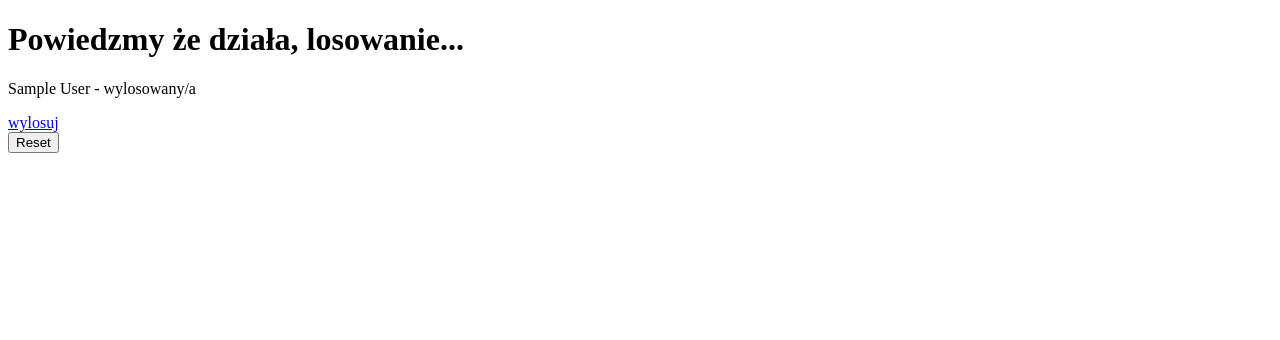
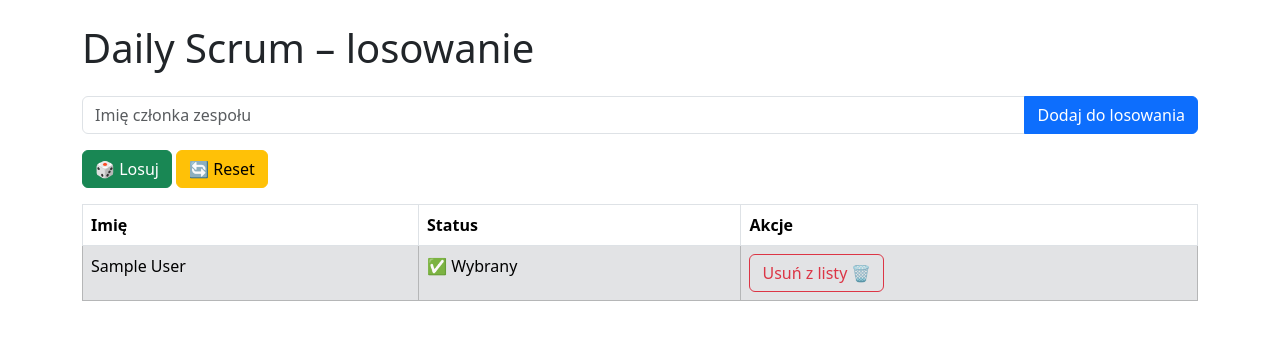
Before and after one commit to Kwasninski/daily_scrum_leader, a Flask app: page /team-members in a window 1280 px wide. Shown: the top 340 px of the page. Run offline with Flask 3, Linux system fonts and the light colour scheme; tables that the repository leaves empty hold one stand-in row (values such as "Sample post").

Commit message:
frontend

```diff
--- a/app.py
+++ b/app.py
@@ -36,24 +36,34 @@ with app.app_context():
 # POST - dodaj czlonka zespolu
 @app.route("/team-members", methods=['POST'])
 def add_team_member():
-    data = request.get_json()
 
-    # walidacja danych
-    if not data:
-        return jsonify({"message": "Brak body requestu"}), 400
+    current_new_team_member = request.form['name']
+    try:
+        new_team_member = TeamMember(name=current_new_team_member)
+        db.session.add(new_team_member)
+        db.session.commit()
+        return redirect("/team-members")
+    except Exception as e:
+        return f"Problem z dodaniem osoby {e}"
 
-    name = data.get("name")
-    if not name:
-        return jsonify({"message": "Pole 'name' jest wymagane"}), 400
 
-    if not isinstance(name, str):
-        return jsonify({"message": "Pole 'name' musi byc stringiem"}), 400
+    # data = request.get_json()
 
-    new_team_member = TeamMember(name=name.strip)
-    db.session.add(new_team_member)
-    db.session.commit()
+    # # walidacja danych
+    # if not data:
+    #     return jsonify({"message": "Brak body requestu"}), 400
 
-    return jsonify({"message": f'dodano czlonka zespolu {new_team_member.name}'}), 201
+    # name = data.get("name")
+    # if not name:
+    #     return jsonify({"message": "Pole 'name' jest wymagane"}), 400
+
+    # if not isinstance(name, str):
+    #     return jsonify({"message": "Pole 'name' musi byc stringiem"}), 400
+    # name = request.form['name']
+
+
+
+    # return jsonify({"message": f'dodano czlonka zespolu {new_team_member.name}'}), 201
 
 
 
@@ -71,8 +81,8 @@ def get_all_team_members():
             }
         team_members_serialized.append(team_member_data)
 
-    if len(team_members_serialized) < 1:
-        return {"message": "brak czlonkow zespolu"}
+    # if len(team_members_serialized) < 1:
+    #     return {"message": "brak czlonkow zespolu"}
 
     return render_template("index.html", team_members_serialized=team_members_serialized)
 
@@ -109,18 +119,18 @@ def update_team_member(id):
 
 
 #DELETE - Usun czlonka zespolu
-@app.route("/team-members/<int:id>", methods=['DELETE'])
-def delete_team_memberid(id):
+@app.route("/team-members/<int:id>/delete", methods=['POST'])
+def delete_team_member_id(id):
     team_member_to_delete = TeamMember.query.get(id)
 
-    try:
-        db.session.delete(team_member_to_delete)
-        db.session.commit()
-    except Exception:
-        return {"message": f"nie znaleziono czlonka zespolu o tym id"}
+    db.session.delete(team_member_to_delete)
+    db.session.commit()
 
+    return redirect("/team-members")
 
-    return jsonify({"message": f"usunięto czlonka zespolu:{team_member_to_delete.name}"})
+    return None
+
+    # return jsonify({"message": f"usunięto czlonka zespolu:{team_member_to_delete.name}"})
 
 
 
@@ -139,6 +149,7 @@ def pick_random_team_member():
 
     # jesli wszyscy maja flage was_picked == True, zwroc info
     if len(available_members) == 0:
+        return redirect("/team-members")
         return {"message": "wszyscy zostali wybrani, resetuj"}
 
     #wylosuj osobe i ustaw flage na TRUE
@@ -165,7 +176,7 @@ def pick_random_team_member():
 
 
 # PUT RESETUJ FLAGE was_picked na False dla wszystkich
-@app.route("/team-member/was-picked/reset", methods=["POST"])
+@app.route("/team-members/was-picked/reset", methods=["POST"])
 def reset_flag_was_picked_for_all():
     team_members_with_flag_to_change_to_false = TeamMember.query.all()
 
@@ -195,24 +206,6 @@ def change_flag_was_picked_for_team_member(id):
 
 
 
-# GET tylko tych którzy maja False dla was_picked - Tych chce pod losowanie randomowego
-@app.route("/only-was-picked", methods=["GET"])
-def get_only_was_picked():
-    # zapisz w zmiennej tylko tych ktorzy maja flage False na was_picked
-    team_members = TeamMember.query.filter_by(was_picked=True).all()
-
-    output_picked = []
-
-    for team_member in team_members:
-        output_picked.append({
-            "id": team_member.id,
-            "name": team_member.name,
-            "was_picked": team_member.was_picked
-        })
-
-    return jsonify({"message": output_picked})
-
-
 
 if __name__ == "__main__":
-    app.run(debug=True)
+    app.run(port=8000, debug=True)
--- a/templates/index.html
+++ b/templates/index.html
@@ -1,33 +1,69 @@
 <!DOCTYPE html>
-<html lang="en">
+<html lang="pl">
 <head>
     <meta charset="UTF-8">
-    <meta name="viewport" content="width=device-width, initial-scale=1.0">
-    <title>Document</title>
+    <title>Daily Scrum Picker</title>
+    <link
+      href="https://cdn.jsdelivr.net/npm/bootstrap@5.3.2/dist/css/bootstrap.min.css"
+      rel="stylesheet"
+    >
 </head>
-<body>
-    <h1>
-        Powiedzmy że działa, losowanie...
-    </h1>
-        <div>
-        {% block body%}
-        {% for member in team_members_serialized %}
+<body class="container mt-4">
 
+<h1 class="mb-4">Daily Scrum – losowanie</h1>
 
-            <p> {{member.name}}{% if member.was_picked == True%} - wylosowany/a</p>
-            {% endif %}
+<!-- Dodaj członka zespołu -->
+<form action="/team-members" method="post" class="mb-3">
+    <div class="input-group">
+        <input
+            type="text"
+            name="name"
+            class="form-control"
+            placeholder="Imię członka zespołu"
+            required
+        >
+        <button class="btn btn-primary" type="submit">Dodaj do losowania</button>
+    </div>
+</form>
 
-        {% endfor %}
+<!-- Akcje -->
+<div class="mb-3">
+    <a href="/team-members/random" class="btn btn-success">🎲 Losuj</a>
 
-        <p></p>
-        <a href="/team-members/random"> wylosuj </a>
-        <form action="/team-member/was-picked/reset" method="post">
-            <button type="submit">Reset</button>
-        </form>
+    <form action="/team-members/was-picked/reset" method="POST" class="d-inline">
+        <button class="btn btn-warning">🔄 Reset</button>
+    </form>
+</div>
 
+<!-- Lista członków -->
+<table class="table table-bordered">
+    <thead>
+        <tr>
+            <th>Imię</th>
+            <th>Status</th>
+            <th>Akcje</th>
+        </tr>
+    </thead>
+    <tbody>
+    {% for member in team_members_serialized %}
+        <tr class="{% if member.was_picked %}table-secondary{% endif %}">
+            <td>{{ member.name }}</td>
+            <td>
+                {% if member.was_picked %}
+                    ✅ Wybrany
+                {% else %}
+                    ⏳ Dostępny
+                {% endif %}
+            </td>
+            <td>
+                <form action="/team-members/{{ member.id }}/delete" method="post">
+                    <button type="button" class="btn btn-outline-danger"> Usuń z listy 🗑</button>
+                </form>
+            </td>
+        </tr>
+    {% endfor %}
+    </tbody>
+</table>
 
-
-        {% endblock%}
-        </div>
 </body>
 </html>
```
Also changed, not shown: templates/base.html (added, +14 -0 lines).
